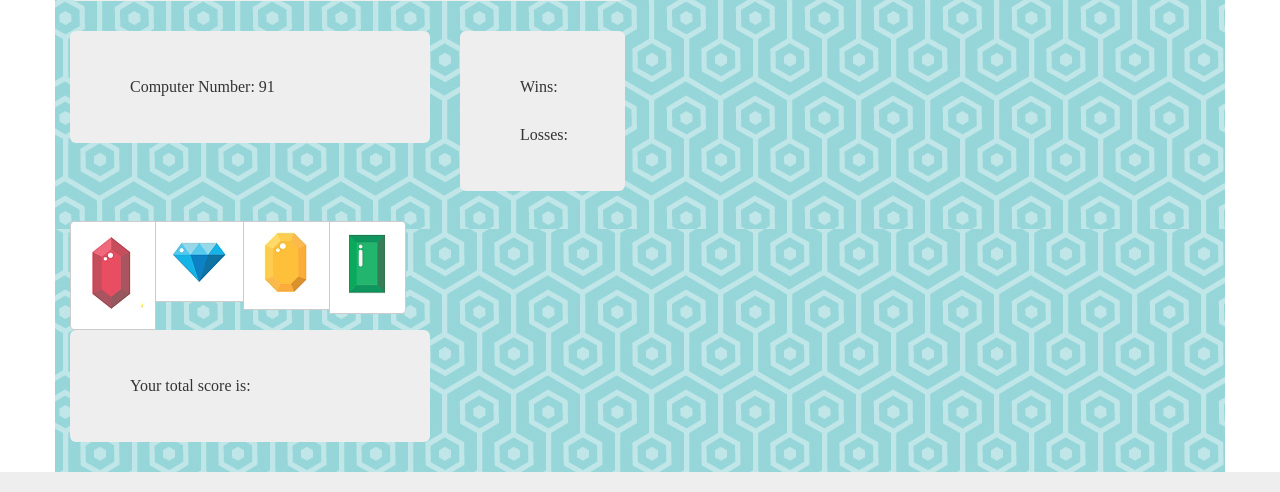
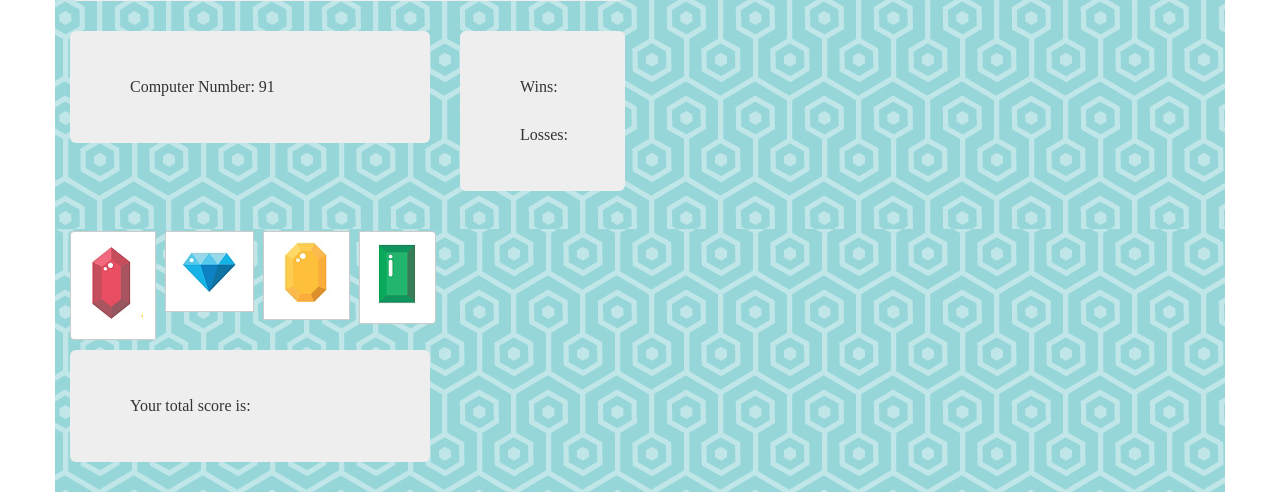
Before and after one commit to cpericak823/Crystal-Collector, a PHP site: page / in a window 1280 px wide. Shown: the part 653-1145 px from the top of the page. Run offline with PHP 8.4, Linux system fonts and the light colour scheme.

Commit message:
updated spacing between images

```diff
--- a/assets/css/style.css
+++ b/assets/css/style.css
@@ -15,6 +15,10 @@
   text-align: left;
 }
 
+.btn-default {
+  margin: 10px;
+}
+
 #stats {
   text-align: left;
 }
--- a/assets/javascript/game.js
+++ b/assets/javascript/game.js
@@ -1,16 +1,26 @@
 //Start the game
+$(document).ready(function() {
     //Set score to zero
     //this will be variable called userscore and will be displayed in the ID score
     //use jquery to get element by ID and replace ID
-var userscore;
+    // var userscore, number, redJewel, blueJewel, yellowJewel, greenJewel;
 
+    // function initializeGame() {
+    //     userscore = "";
+    //     number = "";
+    //     redJewel = "";
+    //     blueJewel = "";
+    //     yellowJewel = "";
+    //     greenJewel = "";
+
+    //     $('')
+
+    // }
 
 
     //Generate a number between 19 - 120
     //This will be a variable called number
-//Display this number in the div ID called computer-number
-//use jquery to get element by ID and replace ID
-//use math.floor(math.random)*random-number.length to generate number
+    //Display this number in the div ID called computerNumberDiv using jquery
     function chosenNumber() {
         var number = [19, 20, 21, 22, 23, 24, 25, 26, 27, 28, 29, 30, 31, 32, 33, 34, 35, 36, 37, 38, 39, 40, 41,
             42, 43, 44, 45, 46, 47, 48, 49, 50, 51, 52, 53, 54, 55, 56, 57, 58, 59, 60, 61, 62, 63, 64, 65, 66, 67, 68, 69, 70,
@@ -27,10 +37,8 @@ var selectedNumber = chosenNumber();
 
     $("#computerNumberDiv").html("Computer Number: " + selectedNumber);
 
-//generate a random number between 1-12 for each jewel
-//This will be variable called red-jewel/blue-jewel/green-jewel/yellow-jewel
 
-
+    //generate number between 1 and 12 for red jewel
     function chosenNumberRed() {
         var redJewel = [1, 2, 3, 4, 5, 6, 7, 8, 9, 10, 11, 12];
 
@@ -41,6 +49,8 @@ function chosenNumberRed() {
     }
     var selectedNumberRed = chosenNumberRed();
 
+
+    //generate number between 1 and 12 for blue jewel
     function chosenNumberBlue() {
         var blueJewel = [1, 2, 3, 4, 5, 6, 7, 8, 9, 10, 11, 12];
 
@@ -51,7 +61,7 @@ function chosenNumberBlue() {
     }
     var selectedNumberBlue = chosenNumberBlue();
 
-
+    //generate number between 1 and 12 for yellow jewel
     function chosenNumberYellow() {
         var yellowJewel = [1, 2, 3, 4, 5, 6, 7, 8, 9, 10, 11, 12];
 
@@ -62,7 +72,7 @@ function chosenNumberYellow() {
     }
     var selectedNumberYellow = chosenNumberYellow();
 
-
+    //generate number between 1 and 12 for green jewel
     function chosenNumberGreen() {
         var greenJewel = [1, 2, 3, 4, 5, 6, 7, 8, 9, 10, 11, 12];
 
@@ -74,13 +84,14 @@ function chosenNumberGreen() {
     var selectedNumberGreen = chosenNumberGreen();
 
 
+    //On click of each button, add this number to the user score
+    //use jquery .onclick events to trigger this
 
 
-
-//On click of each button, add this number to the user score
-//use jquery .onclick events to trigger this
 
 
     //if userscore is equal to random-number, alert winner, add one to variable wins and display in stats, and reset score and random number
     //if userscore is greater than random-number, alert you lose, add one to variable losses and display in stats, and reset score and random number
     //use if statements to set conditions of userscore = or > than random-number
+
+})
```
Lines whose indentation alone changed are shown as unchanged.
